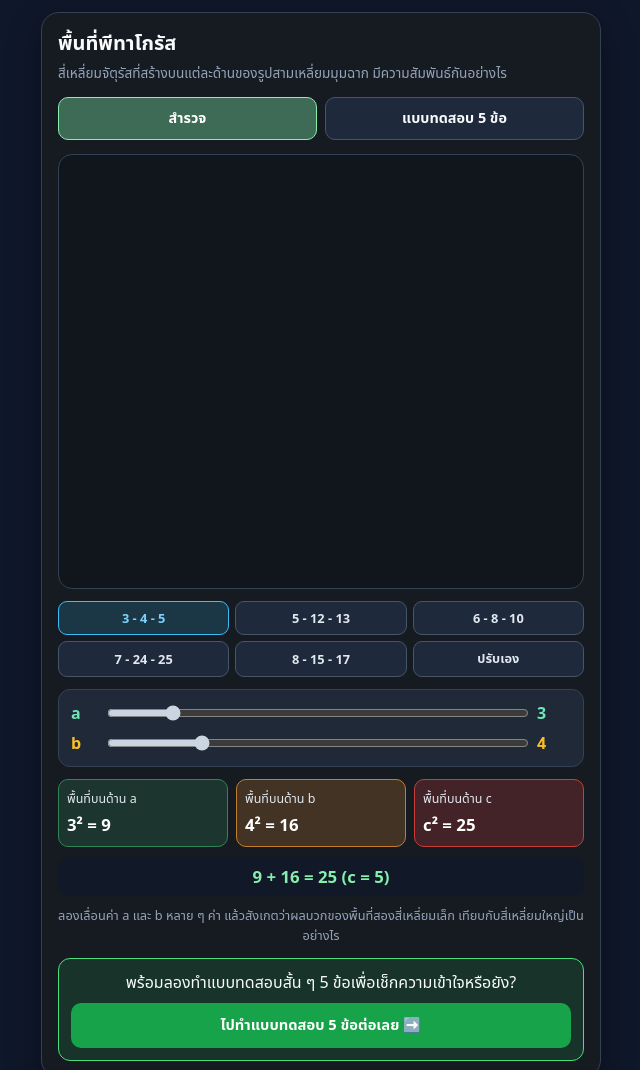
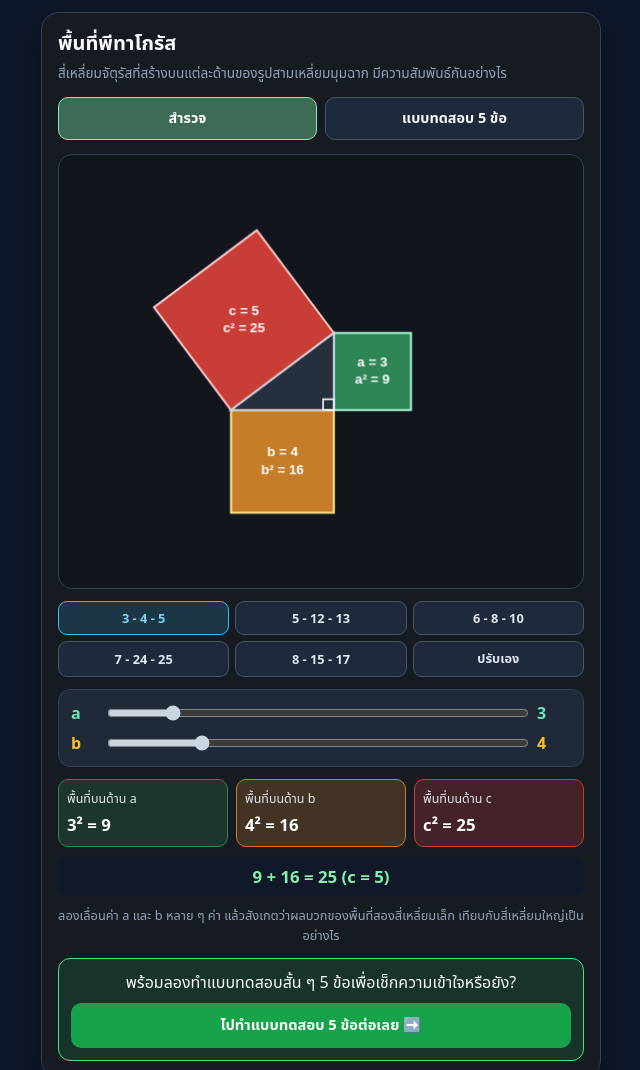
Before and after one commit to fmworapol789-afk/trig-m4, a plain HTML site: page index.html in a window 1280 px wide. Shown: the top 1070 px of the page, without its empty margins (319-959 px from the left). Drawn offline with Linux system fonts and the light colour scheme.

Commit message:
Update index.html

```diff
--- a/index.html
+++ b/index.html
@@ -201,23 +201,9 @@
       cursor: pointer;
     }
 
-    .btn-jump {
-      background: #16a34a;
-      color: #ffffff;
-      margin-top: 8px;
-    }
-
-    .btn-submit {
-      background: #2563eb;
-      color: #ffffff;
-      margin-top: 8px;
-    }
-
-    .btn-reset {
-      background: #334155;
-      color: #f8fafc;
-      margin-top: 8px;
-    }
+    .btn-jump { background: #16a34a; color: #ffffff; margin-top: 8px; }
+    .btn-submit { background: #2563eb; color: #ffffff; margin-top: 8px; }
+    .btn-reset { background: #334155; color: #f8fafc; margin-top: 8px; }
 
     .q-card {
       background: #1e293b;
@@ -381,8 +367,8 @@
 
   function onSliderInput(fromPreset) {
     if (!fromPreset) clearPresetHighlight();
-    sideA = Number(document.getElementById('sliderA').value);
-    sideB = Number(document.getElementById('sliderB').value);
+    sideA = Number(document.getElementById('sliderA').value) || 3;
+    sideB = Number(document.getElementById('sliderB').value) || 4;
 
     var areaA = sideA * sideA;
     var areaB = sideB * sideB;
@@ -411,68 +397,87 @@
     var canvas = document.getElementById('pythaCanvas');
     if (!canvas || !canvas.getContext) return;
     var ctx = canvas.getContext('2d');
-    ctx.clearRect(0, 0, canvas.width, canvas.height);
+
+    var W = canvas.width || 520;
+    var H = canvas.height || 430;
+    ctx.clearRect(0, 0, W, H);
 
     var a = sideA;
     var b = sideB;
-    var c = Math.hypot(a, b);
+    var c = Math.sqrt(a * a + b * b);
     var areaA = a * a;
     var areaB = b * b;
     var areaC = areaA + areaB;
     var isExactInt = Math.abs(c - Math.round(c)) < 1e-9;
     var cText = isExactInt ? String(Math.round(c)) : '√' + areaC;
 
-    // มุมฉากอยู่ที่ (0, 0), pTop = (0, -a), pLeft = (-b, 0)
-    // ด้านตรงข้ามมุมฉากวิ่งจาก pTop(0, -a) ไป pLeft(-b, 0) มีเวกเตอร์ (-b, a) ยาว c
-    // เวกเตอร์ตั้งฉากพุ่งออกด้านนอก (ขึ้น-ซ้าย) เพื่อไม่ให้ทับพื้นที่ a และ b คือ (-a, -b)
+    // มุมฉากอยู่ที่ (0, 0) ในหน่วยความยาวด้าน
+    // ด้านตั้ง a อยู่ด้านบนจาก (0, 0) ไป (0, -a) -> สี่เหลี่ยมสีเขียวอยู่ทางขวา [0..a, -a..0]
+    // ด้านนอน b อยู่ด้านซ้ายจาก (0, 0) ไป (-b, 0) -> สี่เหลี่ยมสีส้มอยู่ด้านล่าง [-b..0, 0..b]
+    // ด้านตรงข้ามมุมฉาก c จาก (0, -a) ไป (-b, 0) -> สี่เหลี่ยมสีแดงกางออกด้านบนซ้าย (ไม่ทับ a และ b)
     var ux = -b / c;
     var uy = a / c;
     var nx = -a / c;
     var ny = -b / c;
 
-    var c0x = 0, c0y = -a;
-    var c1x = c0x + c * ux, c1y = c0y + c * uy;
-    var c2x = c1x + c * nx, c2y = c1y + c * ny;
-    var c3x = c0x + c * nx, c3y = c0y + c * ny;
+    var pts = [
+      { x: -b, y: 0 },
+      { x: 0, y: 0 },
+      { x: 0, y: -a },
+      { x: a, y: -a },
+      { x: a, y: 0 },
+      { x: -b, y: b },
+      { x: 0, y: b },
+      { x: -b * ux + c * nx, y: -a * uy + c * ny },
+      { x: c * nx, y: -a + c * ny }
+    ];
 
-    var minX = Math.min(-b, c0x, c1x, c2x, c3x);
-    var maxX = Math.max(a, c0x, c1x, c2x, c3x);
-    var minY = Math.min(-a, c0y, c1y, c2y, c3y);
-    var maxY = Math.max(b, c0y, c1y, c2y, c3y);
+    var minX = pts[0].x, maxX = pts[0].x, minY = pts[0].y, maxY = pts[0].y;
+    for (var i = 1; i < pts.length; i++) {
+      if (pts[i].x < minX) minX = pts[i].x;
+      if (pts[i].x > maxX) maxX = pts[i].x;
+      if (pts[i].y < minY) minY = pts[i].y;
+      if (pts[i].y > maxY) maxY = pts[i].y;
+    }
 
-    var wUnits = Math.max(1, maxX - minX);
-    var hUnits = Math.max(1, maxY - minY);
+    var spanX = Math.max(1, maxX - minX);
+    var spanY = Math.max(1, maxY - minY);
     var pad = 28;
-    // ลดสัดส่วนลงเหลือ 0.72 เพื่อให้สี่เหลี่ยมดูโปร่งขึ้น ไม่เบียดกัน
-    var scale = Math.min((canvas.width - pad * 2) / wUnits, (canvas.height - pad * 2) / hUnits) * 0.72;
+    var scale = Math.min((W - pad * 2) / spanX, (H - pad * 2) / spanY) * 0.75;
+    if (!scale || scale <= 0) scale = 12;
 
-    var ox = pad + ((canvas.width - pad * 2) - wUnits * scale) / 2 - minX * scale;
-    var oy = pad + ((canvas.height - pad * 2) - hUnits * scale) / 2 - minY * scale;
+    var ox = pad + ((W - pad * 2) - spanX * scale) / 2 - minX * scale;
+    var oy = pad + ((H - pad * 2) - spanY * scale) / 2 - minY * scale;
 
-    var pRight = { x: ox, y: oy };
-    var pTop = { x: ox, y: oy - a * scale };
-    var pLeft = { x: ox - b * scale, y: oy };
-
-    // 1. สี่เหลี่ยมบนด้าน a (สีเขียว ทางขวาของด้านตั้ง)
+    // 1. สี่เหลี่ยมสีเขียวบนด้าน a
     ctx.fillStyle = '#2e8555';
-    ctx.fillRect(pTop.x, pTop.y, a * scale, a * scale);
+    ctx.fillRect(ox, oy - a * scale, a * scale, a * scale);
     ctx.strokeStyle = '#a7f3d0';
     ctx.lineWidth = 2;
-    ctx.strokeRect(pTop.x, pTop.y, a * scale, a * scale);
+    ctx.strokeRect(ox, oy - a * scale, a * scale, a * scale);
 
-    // 2. สี่เหลี่ยมบนด้าน b (สีส้มน้ำตาล ด้านล่างของด้านนอน)
+    // 2. สี่เหลี่ยมสีส้มบนด้าน b
     ctx.fillStyle = '#c67d2a';
-    ctx.fillRect(pLeft.x, pLeft.y, b * scale, b * scale);
+    ctx.fillRect(ox - b * scale, oy, b * scale, b * scale);
     ctx.strokeStyle = '#fde68a';
     ctx.lineWidth = 2;
-    ctx.strokeRect(pLeft.x, pLeft.y, b * scale, b * scale);
+    ctx.strokeRect(ox - b * scale, oy, b * scale, b * scale);
 
-    // 3. สี่เหลี่ยมบนด้าน c (สีแดง กางออกด้านบนซ้าย ไม่ซ้อนกับ a และ b)
+    // 3. สี่เหลี่ยมสีแดงบนด้าน c (กางขึ้นด้านบนซ้าย แยกชัดเจน)
+    var c0x = ox;
+    var c0y = oy - a * scale;
+    var c1x = ox - b * scale;
+    var c1y = oy;
+    var c2x = c1x + c * nx * scale;
+    var c2y = c1y + c * ny * scale;
+    var c3x = c0x + c * nx * scale;
+    var c3y = c0y + c * ny * scale;
+
     ctx.beginPath();
-    ctx.moveTo(ox + c0x * scale, oy + c0y * scale);
-    ctx.lineTo(ox + c1x * scale, oy + c1y * scale);
-    ctx.lineTo(ox + c2x * scale, oy + c2y * scale);
-    ctx.lineTo(ox + c3x * scale, oy + c3y * scale);
+    ctx.moveTo(c0x, c0y);
+    ctx.lineTo(c1x, c1y);
+    ctx.lineTo(c2x, c2y);
+    ctx.lineTo(c3x, c3y);
     ctx.closePath();
     ctx.fillStyle = '#c83e37';
     ctx.fill();
@@ -482,9 +487,9 @@
 
     // 4. รูปสามเหลี่ยมมุมฉากด้านใน
     ctx.beginPath();
-    ctx.moveTo(pLeft.x, pLeft.y);
-    ctx.lineTo(pRight.x, pRight.y);
-    ctx.lineTo(pTop.x, pTop.y);
+    ctx.moveTo(ox - b * scale, oy);
+    ctx.lineTo(ox, oy);
+    ctx.lineTo(ox, oy - a * scale);
     ctx.closePath();
     ctx.fillStyle = '#262f3d';
     ctx.fill();
@@ -492,39 +497,38 @@
     ctx.lineWidth = 2;
     ctx.stroke();
 
-    // สัญลักษณ์มุมฉาก
-    var sq = Math.max(8, Math.min(13, scale * 0.45));
+    // มุมฉาก
+    var sq = Math.max(7, Math.min(12, scale * 0.42));
     ctx.strokeStyle = '#f8fafc';
     ctx.lineWidth = 1.6;
-    ctx.strokeRect(pRight.x - sq, pRight.y - sq, sq, sq);
+    ctx.strokeRect(ox - sq, oy - sq, sq, sq);
 
-    // 5. ตัวเลขกำกับในแต่ละสี่เหลี่ยม
+    // 5. ตัวเลขในสี่เหลี่ยมทั้งสาม
     ctx.fillStyle = '#ffffff';
     ctx.textAlign = 'center';
     ctx.textBaseline = 'middle';
+    var fSize = Math.max(11, Math.min(19, scale * 0.52));
+    ctx.font = 'bold ' + fSize + 'px sans-serif';
 
-    var fontSize = Math.max(11, Math.min(20, scale * 0.55));
-    ctx.font = 'bold ' + fontSize + 'px sans-serif';
-
-    var axCenter = pTop.x + (a * scale) / 2;
-    var ayCenter = pTop.y + (a * scale) / 2;
-    if (a * scale >= 32) {
-      ctx.fillText('a = ' + a, axCenter, ayCenter - fontSize * 0.65);
-      ctx.fillText('a² = ' + areaA, axCenter, ayCenter + fontSize * 0.65);
+    if (a * scale >= 30) {
+      var ax = ox + (a * scale) / 2;
+      var ay = oy - (a * scale) / 2;
+      ctx.fillText('a = ' + a, ax, ay - fSize * 0.65);
+      ctx.fillText('a² = ' + areaA, ax, ay + fSize * 0.65);
     }
 
-    var bxCenter = pLeft.x + (b * scale) / 2;
-    var byCenter = pLeft.y + (b * scale) / 2;
-    if (b * scale >= 32) {
-      ctx.fillText('b = ' + b, bxCenter, byCenter - fontSize * 0.65);
-      ctx.fillText('b² = ' + areaB, bxCenter, byCenter + fontSize * 0.65);
+    if (b * scale >= 30) {
+      var bx = ox - (b * scale) / 2;
+      var by = oy + (b * scale) / 2;
+      ctx.fillText('b = ' + b, bx, by - fSize * 0.65);
+      ctx.fillText('b² = ' + areaB, bx, by + fSize * 0.65);
     }
 
-    var cxCenter = ox + ((c0x + c2x) / 2) * scale;
-    var cyCenter = oy + ((c0y + c2y) / 2) * scale;
-    if (c * scale >= 38) {
-      ctx.fillText('c = ' + cText, cxCenter, cyCenter - fontSize * 0.65);
-      ctx.fillText('c² = ' + areaC, cxCenter, cyCenter + fontSize * 0.65);
+    if (c * scale >= 36) {
+      var cx = (c0x + c2x) / 2;
+      var cy = (c0y + c2y) / 2;
+      ctx.fillText('c = ' + cText, cx, cy - fSize * 0.65);
+      ctx.fillText('c² = ' + areaC, cx, cy + fSize * 0.65);
     }
   }
 
@@ -570,4 +574,106 @@
     },
     {
       q: "5. สมมติมีบันไดพาดกำแพงเกิดเป็นสามเหลี่ยมมุมฉาก โดยมีระยะห่างจากกำแพง a = 5 เมตร และความสูงบนกำแพง b = 12 เมตร พื้นที่กำลังสองของความยาวบันได (c²) คือเท่าไร",
-      opts: ["17",
+      opts: ["17", "60", "119", "169"],
+      ans: 3,
+      exp: "นำพื้นที่ของทั้งสองด้านมาบวกกัน: 5² + 12² = 25 + 144 = 169 (ซึ่งความยาวบันได c คือ 13 เมตร เพราะ 13 × 13 = 169)"
+    }
+  ];
+
+  var userPicked = [null, null, null, null, null];
+  var submitted = false;
+  var choiceLetters = ["ก", "ข", "ค", "ง"];
+
+  function renderQuiz() {
+    var box = document.getElementById('quizList');
+    box.innerHTML = '';
+    for (var i = 0; i < quizData.length; i++) {
+      var item = quizData[i];
+      var card = document.createElement('div');
+      card.className = 'q-card';
+      card.id = 'qCard_' + i;
+
+      var optsHtml = '';
+      for (var j = 0; j < item.opts.length; j++) {
+        optsHtml +=
+          '<div class="opt" id="opt_' + i + '_' + j + '" onclick="pickAnswer(' + i + ', ' + j + ')">' +
+            '<strong>' + choiceLetters[j] + '.</strong>' +
+            '<span>' + item.opts[j] + '</span>' +
+          '</div>';
+      }
+
+      card.innerHTML =
+        '<p class="q-title">' + item.q + '</p>' +
+        optsHtml +
+        '<div class="exp-box" id="exp_' + i + '">💡 <strong>แนวคิด:</strong> ' + item.exp + '</div>';
+
+      box.appendChild(card);
+    }
+  }
+
+  function pickAnswer(qIdx, oIdx) {
+    if (submitted) return;
+    userPicked[qIdx] = oIdx;
+    for (var j = 0; j < 4; j++) {
+      var el = document.getElementById('opt_' + qIdx + '_' + j);
+      el.className = 'opt' + (j === oIdx ? ' picked' : '');
+    }
+  }
+
+  function gradeQuiz() {
+    var missing = userPicked.indexOf(null);
+    if (missing !== -1) {
+      alert('คุณยังเลือกคำตอบไม่ครบครับ กรุณาทำข้อที่ ' + (missing + 1) + ' ก่อนกดส่งคำตอบ');
+      var target = document.getElementById('qCard_' + missing);
+      if (target && target.scrollIntoView) target.scrollIntoView({ behavior: 'smooth', block: 'center' });
+      return;
+    }
+
+    submitted = true;
+    var score = 0;
+
+    for (var i = 0; i < quizData.length; i++) {
+      var item = quizData[i];
+      var card = document.getElementById('qCard_' + i);
+      document.getElementById('exp_' + i).style.display = 'block';
+
+      if (userPicked[i] === item.ans) {
+        score++;
+        card.className = 'q-card ok';
+        document.getElementById('opt_' + i + '_' + userPicked[i]).className = 'opt right-ans';
+      } else {
+        card.className = 'q-card bad';
+        document.getElementById('opt_' + i + '_' + userPicked[i]).className = 'opt wrong-ans';
+        document.getElementById('opt_' + i + '_' + item.ans).className = 'opt right-ans';
+      }
+    }
+
+    document.getElementById('submitBtn').style.display = 'none';
+    document.getElementById('scoreCard').style.display = 'block';
+    document.getElementById('scoreNum').textContent = score + ' / 5';
+    document.getElementById('scoreMsg').textContent =
+      score >= 4 ? 'ยอดเยี่ยมมาก! เข้าใจความสัมพันธ์ของพื้นที่พีทาโกรัสได้ชัดเจนแล้ว' :
+      score >= 3 ? 'ดีมาก! ลองอ่านกรอบ 💡 แนวคิดในข้อที่ผิดเพื่อทบทวนเพิ่มเติมนะ' :
+      'ลองอ่านกรอบ 💡 แนวคิดด้านล่าง แล้วกลับไปเลื่อนแถบ a และ b ดูภาพอีกรอบนะ';
+
+    window.scrollTo(0, 0);
+  }
+
+  function resetQuiz() {
+    userPicked = [null, null, null, null, null];
+    submitted = false;
+    document.getElementById('scoreCard').style.display = 'none';
+    document.getElementById('submitBtn').style.display = 'block';
+    renderQuiz();
+    window.scrollTo(0, 0);
+  }
+
+  // เรียกวาดทันทีทั้งตอน DOM พร้อมและตอน window โหลดเสร็จ เพื่อกันการค้างบนมือถือ
+  onSliderInput(true);
+  renderQuiz();
+  window.onload = function() {
+    drawDiagram();
+  };
+</script>
+</body>
+</html>
```
